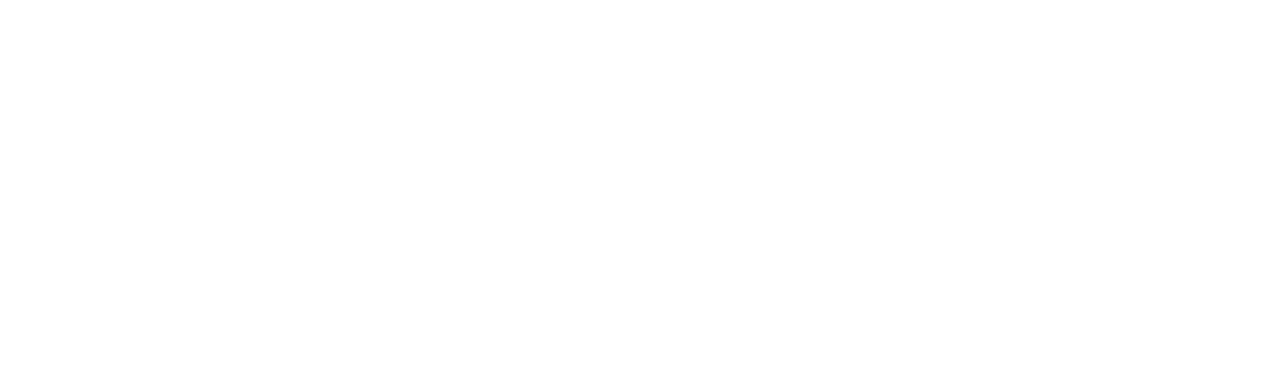
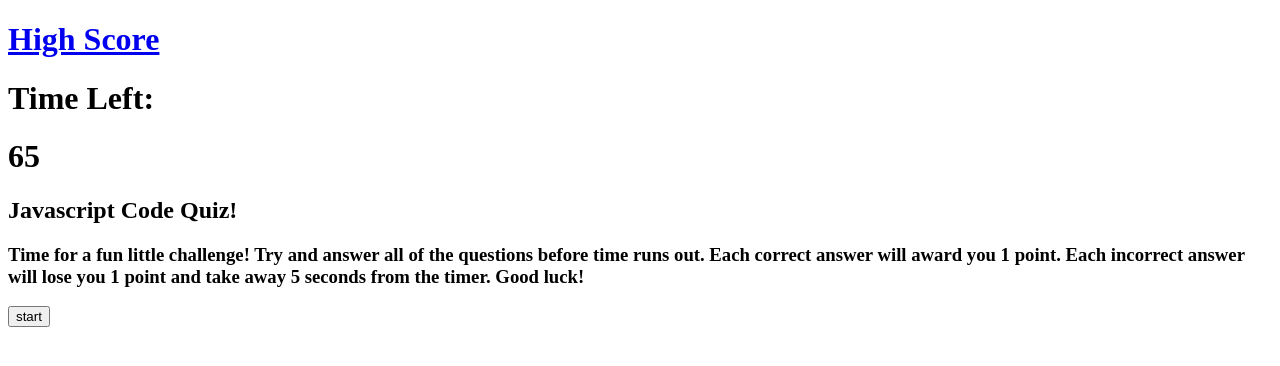
Before and after one commit to Kalmnir/Javascript-code-quiz, a plain HTML site: page index.html in a window 1280 px wide. Drawn offline with Linux system fonts and the light colour scheme.

Commit message:
finished up the html

```diff
--- a/index.html
+++ b/index.html
@@ -10,7 +10,24 @@
 </head>
 
 <body>
+    <header>
+        <h1><a id="high-score" href="./assets/highscore.html">High Score</a></h1>
+        <h1>Time Left: <h1 id="timer">65</h1>
+        </h1>
+    </header>
 
+    <div class=quiz>
+        <h2 id="question">Javascript Code Quiz!</h2>
+        <h3>Time for a fun little challenge! Try and answer all of the questions before time runs out. Each correct
+            answer will award you 1 point. Each incorrect answer will lose you 1 point and take away 5 seconds from the
+            timer. Good luck!</h3>
+        <h3 id="answer1"></h3>
+        <h3 id="answer2"></h3>
+        <h3 id="answer3"></h3>
+        <h3 id="answer4"></h3>
+        <button id="start-game">start</button>
+    </div>
+    <script type="text/javascript" src="./assets/java.js"></script>
 </body>
 
 </html>
```
Also changed, not shown: assets/highscore.html (+1 -0 lines).
